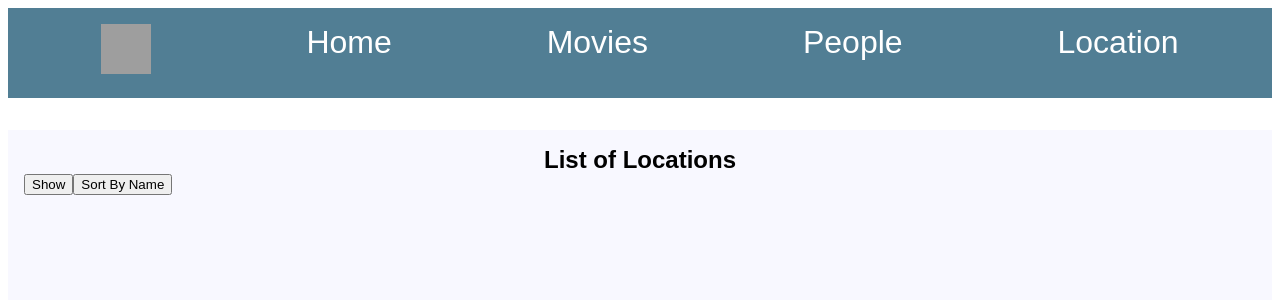
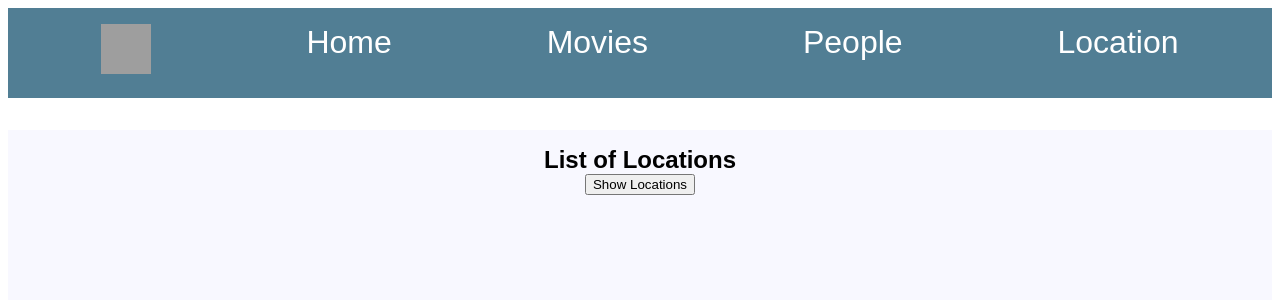
Before and after one commit to joinpursuit/9-1-module-three-assessment, a React (Create React App) app: page /location in a window 1280 px wide. Shown: the top 300 px of the page. Built offline with nearby package versions, Linux system fonts and the light colour scheme; grey boxes are pictures that could not be loaded; the HTML template or start-up script is replaced by a standard one.

Commit message:
sort finished, cleaned up code, fixed typo in people json, initialized states in app.js

```diff
--- a/public/people.json
+++ b/public/people.json
@@ -576,7 +576,7 @@
   {
     "id": "2409052a-9029-4e8d-bfaf-70fd82c8e48d",
     "name": "Kiki",
-    "gander": "Female",
+    "gender": "Female",
     "age": "13",
     "eye_color": "Black",
     "hair_color": "Brown",
--- /dev/null
+++ b/src/Location.css
@@ -0,0 +1,15 @@
+.locations {
+  text-align: center;
+}
+
+.show-button {
+  text-align: center;
+}
+
+.show-button:hover {
+  background-position: 100% 0;
+  -moz-transition: all 0.4s ease-in-out;
+  -o-transition: all 0.4s ease-in-out;
+  -webkit-transition: all 0.4s ease-in-out;
+  transition: all 0.4s ease-in-out;
+}
--- a/src/Location.js
+++ b/src/Location.js
@@ -1,7 +1,6 @@
-import React, { useState, useEffect } from 'react';
-
+import React, { useEffect } from 'react';
+import './Location.css';
 export default function Location({ data, setData, show, setShow }) {
-  // const []
   useEffect(() => {
     fetch('/locations.json')
       .then((res) => res.json())
@@ -10,25 +9,64 @@ export default function Location({ data, setData, show, setShow }) {
       })
       .catch((err) => console.log(err));
   }, []);
+  //make a shallow copy of the data that already exists
+  const sortData = [...data];
+  // sort through sortData and inside the if statement convert all parameters to lowercase.
+  function sortByName() {
+    setData(
+      sortData.sort((a, b) => {
+        if (a.name.toLowerCase() < b.name.toLowerCase()) return -1;
 
-  function sortByName() {
-    const nameSort = data.map((e) => e.name.toLowerCase());
-    nameSort.sort();
-    return (
-      <ul>
-        <li>
-          <ul>{nameSort}</ul>
-        </li>
-      </ul>
+        if (a.name.toLowerCase() > b.name.toLowerCase()) return 1;
+
+        return 0;
+      })
     );
-    // console.log(nameSort);
-    // console.log(data);
+  }
+
+  function sortByClimate() {
+    setData(
+      sortData.sort((a, b) => {
+        if (a.climate.toLowerCase() < b.climate.toLowerCase()) return -1;
+
+        if (a.climate.toLowerCase() > b.climate.toLowerCase()) return 1;
+
+        return 0;
+      })
+    );
+  }
+  function sortByTerrain() {
+    setData(
+      sortData.sort((a, b) => {
+        if (a.terrain.toLowerCase() < b.terrain.toLowerCase()) return -1;
+
+        if (a.terrain.toLowerCase() > b.terrain.toLowerCase()) return 1;
+
+        return 0;
+      })
+    );
   }
   return (
     <div className="locations">
       <h2>List of Locations</h2>
-      <button onClick={() => setShow(!show)}>{show ? 'Hide' : 'Show'}</button>
-      <button onClick={sortByName}>Sort By Name</button>
+      <button className="show-button" onClick={() => setShow(!show)}>
+        {show ? 'Hide Locations' : 'Show Locations'}
+      </button>
+      {show ? (
+        <button type="submit" onClick={sortByName}>
+          Sort By Name
+        </button>
+      ) : null}
+      {show ? (
+        <button type="submit" onClick={sortByClimate}>
+          Sort By Climate
+        </button>
+      ) : null}
+      {show ? (
+        <button type="submit" onClick={sortByTerrain}>
+          Sort By Terrain
+        </button>
+      ) : null}
       <ul>
         {show &&
           data &&
@@ -38,12 +76,10 @@ export default function Location({ data, setData, show, setShow }) {
                 <li>{locale.name}</li>
                 <li>{locale.climate}</li>
                 <li>{locale.terrain}</li>
-                {sortByName}
               </ul>
             </li>
           ))}
       </ul>
-      <ul></ul>
     </div>
   );
 }
--- a/src/Movies.js
+++ b/src/Movies.js
@@ -1,9 +1,8 @@
-import React, { useState, useEffect } from 'react';
+import React, { useEffect } from 'react';
 import './Movie.css';
 export default function Movies({ data, setData, input, setInput }) {
   const handleChoice = (e) => {
     const chosen = e.target.value;
-    console.log(chosen);
     const found = data.find((movie) => movie.id === chosen);
     setInput(found || {});
   };
@@ -11,7 +10,6 @@ export default function Movies({ data, setData, input, setInput }) {
     fetch('/films.json')
       .then((res) => res.json())
       .then((data) => {
-        console.log(data);
         setData(data);
       })
       .catch((err) => console.log(err));
@@ -30,9 +28,9 @@ export default function Movies({ data, setData, input, setInput }) {
         </select>
         {input.id && (
           <div>
-            <p>
-              <h2>Title: {input.title}</h2>
-            </p>
+            <br></br>
+            <h2>Title: {input.title}</h2>
+
             <p>
               <b>Release Date:</b>
               {input.release_date}
--- a/src/People.js
+++ b/src/People.js
@@ -1,4 +1,4 @@
-import React, { useState, useEffect } from 'react';
+import React, { useEffect } from 'react';
 import './People.css';
 export default function People({
   data,
@@ -21,7 +21,6 @@ export default function People({
     fetch('/people.json')
       .then((res) => res.json())
       .then((data) => {
-        console.log(data);
         setData(data);
       })
       .catch((err) => console.log(err));
```
